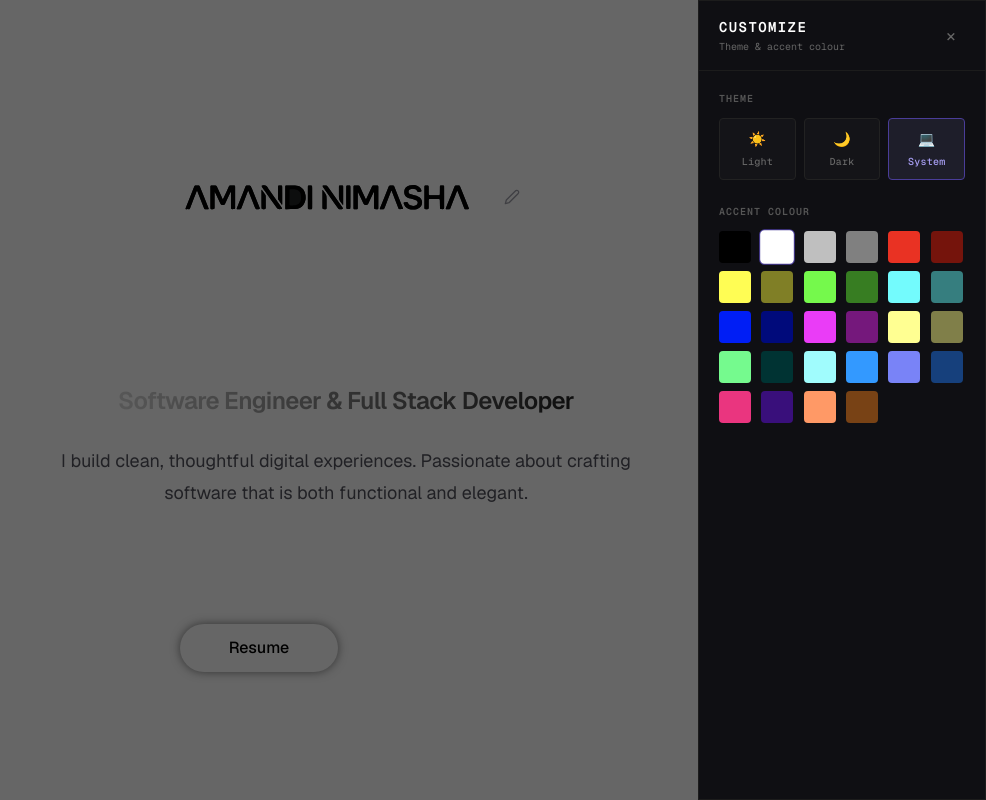
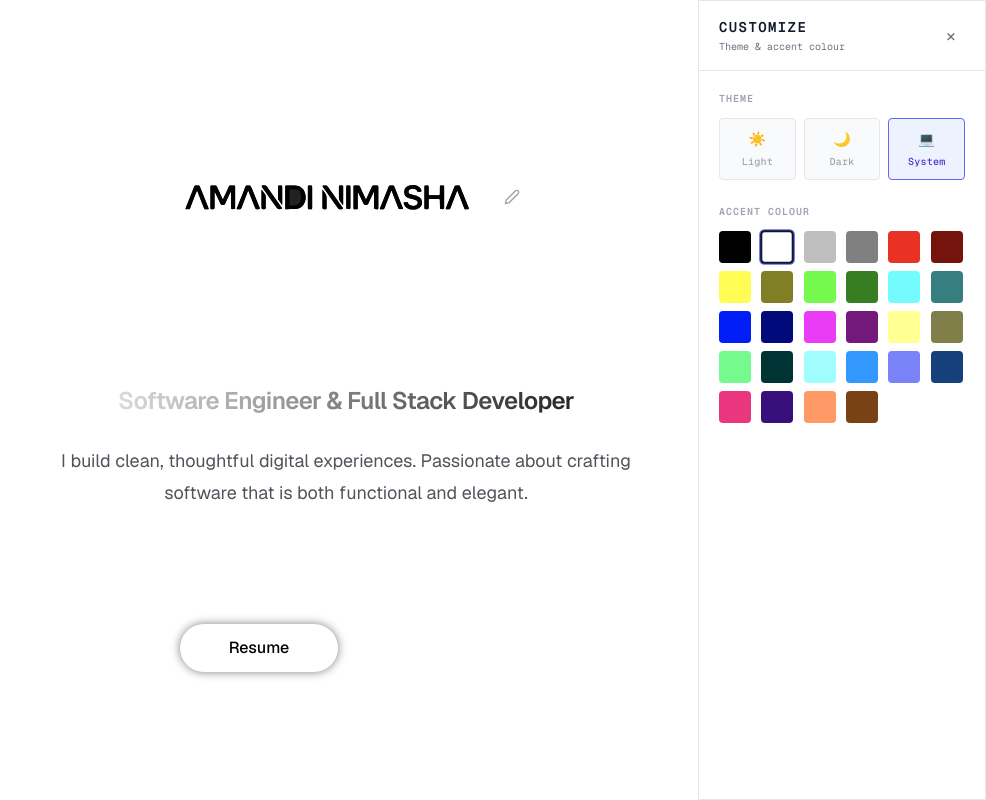
Before and after one commit to nimashaklaa/next-portfolio, a Next.js app: page / in a window 1280 px wide. Both pictures are taken after a click on the button "Customize theme color". Shown: the whole page, without its empty margins (294-1280 px from the left). Built offline with nearby package versions, Linux system fonts and the light colour scheme.

Commit message:
feat: Add theme tokens for light/dark mode and sync `isDark` state with system preferences

```diff
--- a/src/app/components/ColorPallet.tsx
+++ b/src/app/components/ColorPallet.tsx
@@ -2,35 +2,35 @@
 
 import { useEffect } from "react";
 import { COLORS } from "@/app/constants/colors";
+import { drawerTokens } from "@/app/constants/theme-tokens";
 import useCommonStore from "@/app/store/use-common-store";
 
 const THEMES = [
   { id: "light" as const, label: "Light", icon: "☀️" },
-    { id: "dark"  as const, label: "Dark",  icon: "🌙" },
+  { id: "dark" as const, label: "Dark", icon: "🌙" },
   { id: "system" as const, label: "System", icon: "💻" },
 ];
 
 export default function ColourPallet() {
-    const drawerOpen  = useCommonStore(state => state.isDrawerOpen);
-    const accentColor = useCommonStore(state => state.accentColor);
-    const theme       = useCommonStore(state => state.theme);
-    const setDrawerOpen  = useCommonStore(state => state.setDrawerOpen);
-    const setAccentColor = useCommonStore(state => state.setAccentColor);
-    const setTheme       = useCommonStore(state => state.setTheme);
+  const drawerOpen = useCommonStore((state) => state.isDrawerOpen);
+  const accentColor = useCommonStore((state) => state.accentColor);
+  const theme = useCommonStore((state) => state.theme);
+  const isDark = useCommonStore((state) => state.isDark);
+  const setDrawerOpen = useCommonStore((state) => state.setDrawerOpen);
+  const setAccentColor = useCommonStore((state) => state.setAccentColor);
+  const setTheme = useCommonStore((state) => state.setTheme);
+  const setIsDark = useCommonStore((state) => state.setIsDark);
+  const t = isDark ? drawerTokens.dark : drawerTokens.light;
 
-    // Apply theme class to <html>
+  // Apply theme class to <html> and sync isDark
   useEffect(() => {
     const root = document.documentElement;
     const mq = window.matchMedia("(prefers-color-scheme: dark)");
 
     const apply = () => {
-            if (theme === "dark") {
-                root.classList.add("dark");
-            } else if (theme === "light") {
-                root.classList.remove("dark");
-            } else {
-                root.classList.toggle("dark", mq.matches);
-            }
+      const dark = theme === "dark" || (theme === "system" && mq.matches);
+      setIsDark(dark);
+      root.classList.toggle("dark", dark);
     };
 
     apply();
@@ -44,70 +44,71 @@ export default function ColourPallet() {
   return (
     <>
       {/* Overlay */}
-            {drawerOpen && (
-                <div
-                    className="fixed inset-0 z-40 bg-black/60"
-                    onClick={() => setDrawerOpen(false)}
-                />
-            )}
+      {drawerOpen && <div className="fixed inset-0 z-40" onClick={() => setDrawerOpen(false)} />}
 
       {/* Drawer */}
       <div
-                className={`fixed top-0 right-0 h-full w-72 z-50 transition-transform duration-200 ease-out flex flex-col`}
+        className="fixed top-0 right-0 z-50 flex h-full w-72 flex-col transition-transform duration-200 ease-out"
         style={{
-                    backgroundColor: "#0F0F13",
-                    border: "1px solid #1C1C1C",
+          backgroundColor: t.bg,
+          border: `1px solid ${t.border}`,
           transform: drawerOpen ? "translateX(0)" : "translateX(100%)",
           fontFamily: "var(--font-geist-mono)",
         }}
       >
         {/* Header */}
         <div
-                    className="flex items-center justify-between px-5 py-4 shrink-0"
-                    style={{ borderBottom: "1px solid #1C1C1C" }}
+          className="flex shrink-0 items-center justify-between px-5 py-4"
+          style={{ borderBottom: `1px solid ${t.border}` }}
         >
           <div>
-                        <h3 className="text-sm font-semibold text-white m-0 tracking-widest uppercase">
+            <h3
+              className="m-0 text-sm font-semibold tracking-widest uppercase"
+              style={{ color: t.textPrimary }}
+            >
               Customize
             </h3>
-                        <p className="text-[10px] mt-0.5" style={{ color: "#666" }}>
+            <p className="mt-0.5 text-[10px]" style={{ color: t.textSecondary }}>
               Theme & accent colour
             </p>
           </div>
           <button
             onClick={() => setDrawerOpen(false)}
-                        className="w-7 h-7 flex items-center justify-center rounded-full transition-colors"
-                        style={{ color: "#666", fontSize: "18px", background: "none", border: "none" }}
-                        onMouseEnter={e => (e.currentTarget.style.color = "#fff")}
-                        onMouseLeave={e => (e.currentTarget.style.color = "#666")}
+            className="flex h-7 w-7 items-center justify-center rounded-full transition-colors"
+            style={{ color: t.textSecondary, fontSize: "18px", background: "none", border: "none" }}
+            onMouseEnter={(e) => (e.currentTarget.style.color = t.textPrimary)}
+            onMouseLeave={(e) => (e.currentTarget.style.color = t.textSecondary)}
             aria-label="Close"
           >
             ×
           </button>
         </div>
 
-                <div className="flex-1 overflow-y-auto px-5 py-5 flex flex-col gap-6">
+        <div className="flex flex-1 flex-col gap-6 overflow-y-auto px-5 py-5">
           {/* Theme Section */}
           <div>
-                        <p className="text-[10px] font-semibold tracking-widest uppercase mb-3" style={{ color: "#555" }}>
+            <p
+              className="mb-3 text-[10px] font-semibold tracking-widest uppercase"
+              style={{ color: t.textMuted }}
+            >
               Theme
             </p>
             <div className="grid grid-cols-3 gap-2">
-                            {THEMES.map(t => {
-                                const isActive = theme === t.id;
+              {THEMES.map((item) => {
+                const isActive = theme === item.id;
                 return (
                   <button
-                                        key={t.id}
-                                        onClick={() => setTheme(t.id)}
-                                        className="flex flex-col items-center justify-center gap-1 py-2.5 rounded transition-all text-[10px] font-medium tracking-wide focus:outline-none"
+                    key={item.id}
+                    onClick={() => setTheme(item.id)}
+                    className="flex flex-col items-center justify-center gap-1 rounded py-2.5 text-[10px] font-medium tracking-wide transition-all focus:outline-none"
                     style={{
-                                            background: isActive ? "#1E1E2A" : "#141418",
-                                            border: isActive ? "1px solid #4A3D99" : "1px solid #222",
-                                            color: isActive ? "#a89ff5" : "#666",
+                      background: isActive ? t.themeButtonActiveBg : t.themeButtonBg,
+                      border: `1px solid ${isActive ? t.themeButtonActiveBorder : t.themeButtonBorder}`,
+                      color: isActive ? t.themeButtonActiveText : t.themeButtonText,
                     }}
                   >
-                                        <span style={{ fontSize: "14px" }}>{t.icon}</span>
-                                        {t.label}
+                    <span style={{ fontSize: "14px" }}>{item.icon}</span>
+                    {item.label}
                   </button>
                 );
               })}
@@ -116,13 +117,13 @@ export default function ColourPallet() {
 
           {/* Accent Colour Section */}
           <div>
-                        <p className="text-[10px] font-semibold tracking-widest uppercase mb-3" style={{ color: "#555" }}>
+            <p
+              className="mb-3 text-[10px] font-semibold tracking-widest uppercase"
+              style={{ color: t.textMuted }}
+            >
               Accent Colour
             </p>
-                        <div
-                            className="grid gap-2"
-                            style={{ gridTemplateColumns: "repeat(6, 1fr)" }}
-                        >
+            <div className="grid gap-2" style={{ gridTemplateColumns: "repeat(6, 1fr)" }}>
               {COLORS.map((color) => {
                 const isSelected = accentColor === color.value;
                 return (
@@ -131,15 +132,17 @@ export default function ColourPallet() {
                     onClick={() => setAccentColor(color.value)}
                     title={color.name}
                     aria-label={color.name}
-                                        className="focus:outline-none transition-transform hover:scale-110 active:scale-95"
+                    className="transition-transform hover:scale-110 focus:outline-none active:scale-95"
                     style={{
                       width: "32px",
                       height: "32px",
                       borderRadius: "4px",
                       backgroundColor: color.value,
-                                            border: isSelected ? "2px solid white" : "2px solid transparent",
+                      border: isSelected
+                        ? `2px solid ${t.swatchSelected}`
+                        : "2px solid transparent",
                       transform: isSelected ? "scale(1.05)" : undefined,
-                                            boxShadow: isSelected ? "0 0 0 1px #4A3D99" : "none",
+                      boxShadow: isSelected ? `0 0 0 1px ${t.swatchSelectedGlow}` : "none",
                       cursor: "pointer",
                     }}
                   />
--- /dev/null
+++ b/src/app/constants/theme-tokens.ts
@@ -0,0 +1,36 @@
+export const drawerTokens = {
+  dark: {
+    bg: "#0F0F13",
+    border: "#1C1C1C",
+    borderSubtle: "#2A2A2A",
+    textPrimary: "#ffffff",
+    textSecondary: "#999999",
+    textMuted: "#555555",
+    swatchSelected: "#ffffff",
+    swatchSelectedGlow: "#4A3D99",
+    themeButtonActiveBg: "#1E1E2A",
+    themeButtonActiveBorder: "#4A3D99",
+    themeButtonActiveText: "#a89ff5",
+    themeButtonBg: "#141418",
+    themeButtonBorder: "#222222",
+    themeButtonText: "#666666",
+  },
+  light: {
+    bg: "#ffffff",
+    border: "#e5e7eb",
+    borderSubtle: "#f3f4f6",
+    textPrimary: "#111827",
+    textSecondary: "#6b7280",
+    textMuted: "#9ca3af",
+    swatchSelected: "#111827",
+    swatchSelectedGlow: "#6366f1",
+    themeButtonActiveBg: "#eef2ff",
+    themeButtonActiveBorder: "#6366f1",
+    themeButtonActiveText: "#4338ca",
+    themeButtonBg: "#f9fafb",
+    themeButtonBorder: "#e5e7eb",
+    themeButtonText: "#9ca3af",
+  },
+} as const;
+
+export type DrawerTheme = keyof typeof drawerTokens;
--- a/src/app/store/use-common-store.ts
+++ b/src/app/store/use-common-store.ts
@@ -1,23 +1,27 @@
-import { create } from 'zustand'
+import { create } from "zustand";
 
-type Theme = "light" | "dark" | "system"
+type Theme = "light" | "dark" | "system";
 
 type CommonStoreState = {
-    isDrawerOpen: boolean
-    accentColor: string
-    theme: Theme
-    setDrawerOpen: (isDrawerOpen: boolean) => void
-    setAccentColor: (accentColor: string) => void
-    setTheme: (theme: Theme) => void
-}
+  isDrawerOpen: boolean;
+  accentColor: string;
+  theme: Theme;
+  isDark: boolean;
+  setDrawerOpen: (isDrawerOpen: boolean) => void;
+  setAccentColor: (accentColor: string) => void;
+  setTheme: (theme: Theme) => void;
+  setIsDark: (isDark: boolean) => void;
+};
 
 const useCommonStore = create<CommonStoreState>()((set) => ({
   isDrawerOpen: false,
   accentColor: "rgb(255,255,255)",
   theme: "system",
+  isDark: false,
   setDrawerOpen: (isDrawerOpen) => set({ isDrawerOpen }),
   setAccentColor: (accentColor) => set({ accentColor }),
   setTheme: (theme) => set({ theme }),
-}))
+  setIsDark: (isDark) => set({ isDark }),
+}));
 
 export default useCommonStore;
```
Lines whose indentation alone changed are shown as unchanged.
